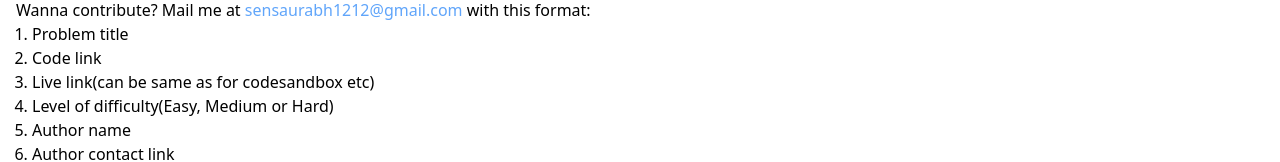
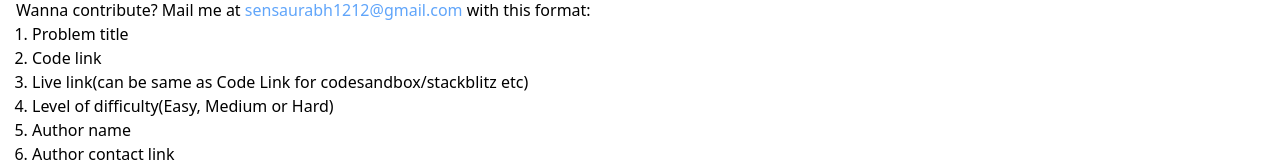
Before and after one commit to saurabh-sen/portfolio-2023, a Next.js app: page /challenges in a window 1280 px wide. Shown: the part 866-1028 px from the top of the page. Built offline with nearby package versions, Linux system fonts and the light colour scheme; no server answers.

Commit message:
FIX: typo

```diff
--- a/components/ContributorsGuide/ContributorsGuide.tsx
+++ b/components/ContributorsGuide/ContributorsGuide.tsx
@@ -32,7 +32,7 @@ export default function ContributorsGuide() {
                     <ul className='list-decimal text-sm sm:text-base ml-4'>
                         <li>Problem title</li>
                         <li>Code link</li>
-                        <li>Live link(can be same as for codesandbox etc)</li>
+                        <li>Live link(can be same as Code Link for codesandbox/stackblitz etc)</li>
                         <li>Level of difficulty(Easy, Medium or Hard)</li>
                         <li>Author name</li>
                         <li>Author contact link</li>
```
